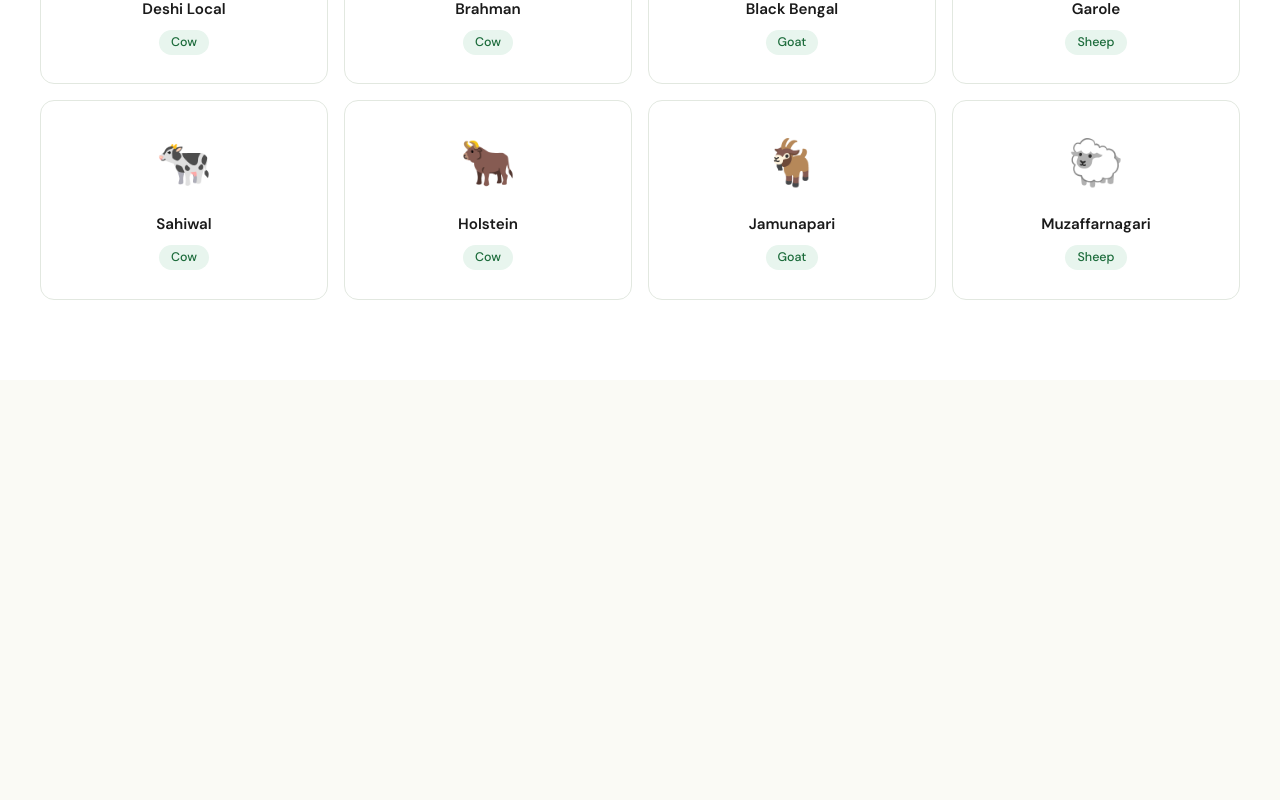
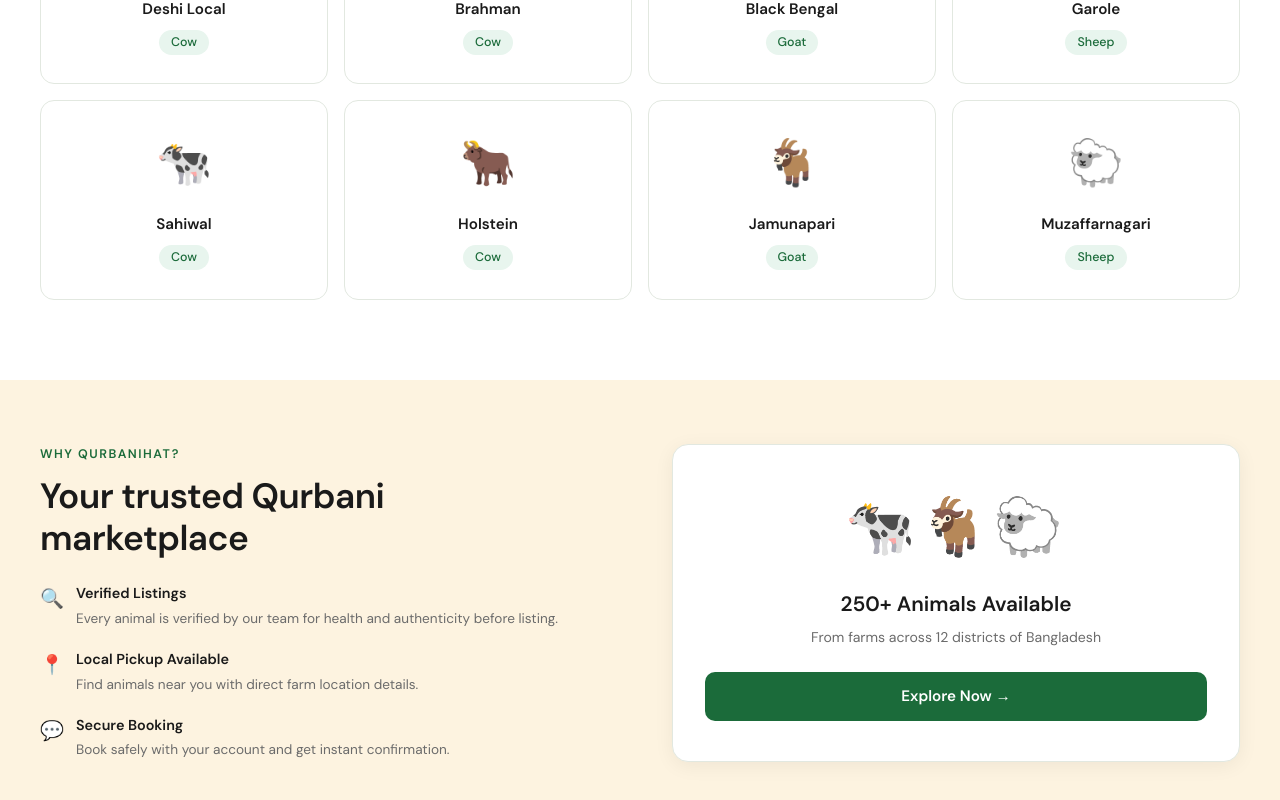
Before and after one commit to Tariqul-stack/QurbaniHat, a Next.js app: page / in a window 1280 px wide. Shown: the part 2751-3551 px from the top of the page. Before the commit the page ends 3131 px from the top, so only its background shows below. Built offline with nearby package versions, Linux system fonts and the light colour scheme.

Commit message:
feat(home): add why qurbanihat section

```diff
--- a/src/app/page.jsx
+++ b/src/app/page.jsx
@@ -3,6 +3,7 @@ import HeroSection from "@/components/Home/HeroSection";
 import FeaturedAnimals from "@/components/Home/FeaturedAnimals";
 import QurbaniTips from "@/components/Home/QurbaniTips";
 import TopBreeds from "@/components/Home/TopBreeds";
+import WhyQurbaniHat from "@/components/Home/WhyQurbaniHat";
 
 export default function Home() {
   return (
@@ -11,6 +12,7 @@ export default function Home() {
       <FeaturedAnimals />
       <QurbaniTips />
       <TopBreeds />
+      <WhyQurbaniHat />
     </>
   );
 }
--- /dev/null
+++ b/src/components/Home/WhyQurbaniHat.jsx
@@ -0,0 +1,73 @@
+import Link from "next/link";
+
+const features = [
+  {
+    icon: "🔍",
+    title: "Verified Listings",
+    desc: "Every animal is verified by our team for health and authenticity before listing.",
+  },
+  {
+    icon: "📍",
+    title: "Local Pickup Available",
+    desc: "Find animals near you with direct farm location details.",
+  },
+  {
+    icon: "💬",
+    title: "Secure Booking",
+    desc: "Book safely with your account and get instant confirmation.",
+  },
+];
+
+export default function WhyQurbaniHat() {
+  return (
+    <section className="bg-[#FDF3E0] px-8 py-16">
+      <div className="mx-auto grid max-w-[1200px] grid-cols-1 items-center gap-16 md:grid-cols-2">
+        <div>
+          <span className="mb-[0.8rem] block text-[0.78rem] font-semibold uppercase tracking-[1.5px] text-[#1B6B3A]">
+            Why Qurbanihat?
+          </span>
+          <h2 className="mb-6 max-w-[380px] font-[var(--font-playfair)] text-[2.2rem] font-bold leading-[1.18] tracking-[-0.5px] text-[#1A1A1A]">
+            Your trusted Qurbani marketplace
+          </h2>
+
+          <div className="flex flex-col gap-[1.2rem]">
+            {features.map((feature) => (
+              <div
+                key={feature.title}
+                className="flex items-start gap-3"
+              >
+                <span className="mt-[2px] text-[1.2rem]">{feature.icon}</span>
+                <div>
+                  <h3 className="text-[0.9rem] font-bold text-[#1A1A1A]">
+                    {feature.title}
+                  </h3>
+                  <p className="mt-[3px] text-[0.85rem] leading-[1.6] text-[#6B6B6B]">
+                    {feature.desc}
+                  </p>
+                </div>
+              </div>
+            ))}
+          </div>
+        </div>
+
+        <div className="rounded-2xl border border-[#E2E8E0] bg-white px-8 py-10 text-center shadow-[0_4px_20px_rgba(0,0,0,0.06)]">
+          <div className="mb-[1.2rem] text-[3.5rem] tracking-[4px]">
+            🐄🐐🐑
+          </div>
+          <h3 className="mb-2 font-[var(--font-playfair)] text-[1.3rem] font-bold text-[#1A1A1A]">
+            250+ Animals Available
+          </h3>
+          <p className="mb-6 text-[0.88rem] text-[#6B6B6B]">
+            From farms across 12 districts of Bangladesh
+          </p>
+          <Link
+            href="/animals"
+            className="inline-flex w-full items-center justify-center rounded-[10px] bg-[#1B6B3A] px-6 py-[13px] text-[0.95rem] font-semibold text-white no-underline transition-all duration-200 hover:-translate-y-px hover:bg-[#0F4020]"
+          >
+            Explore Now →
+          </Link>
+        </div>
+      </div>
+    </section>
+  );
+}
```
